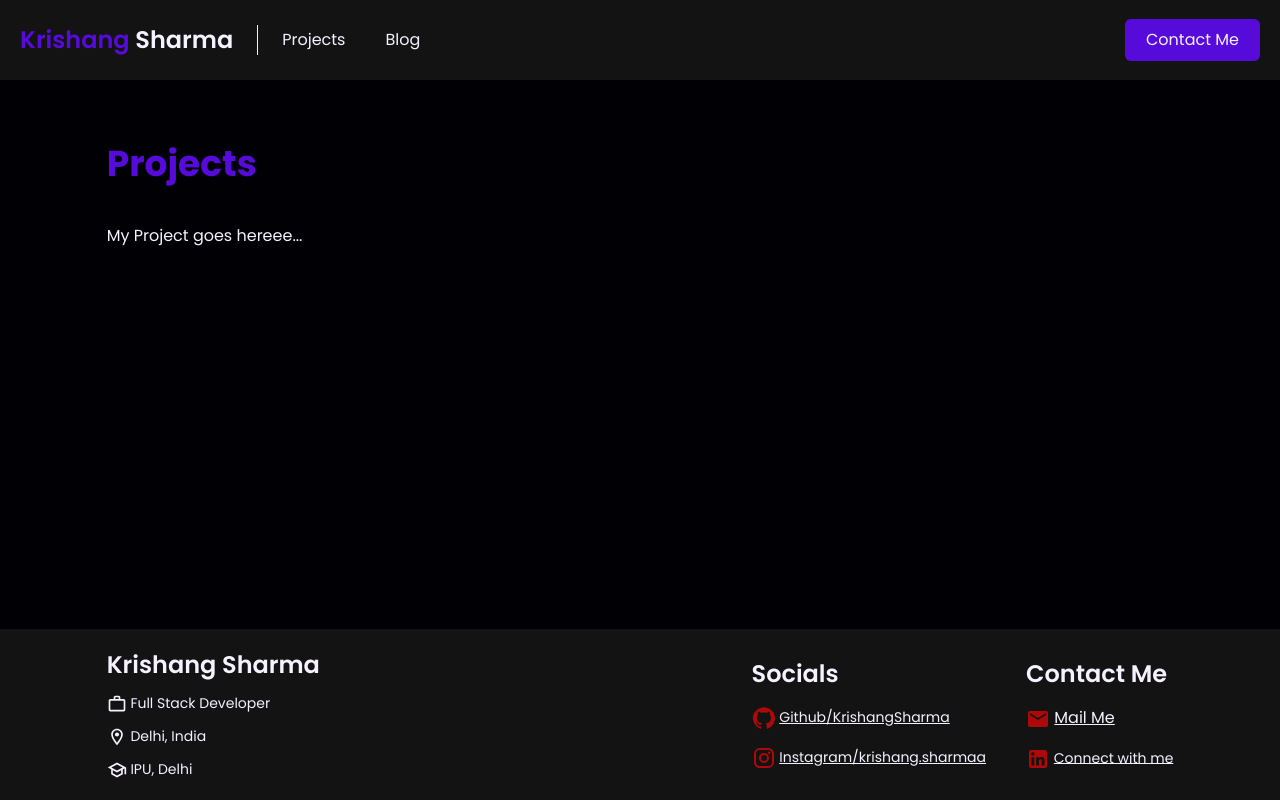
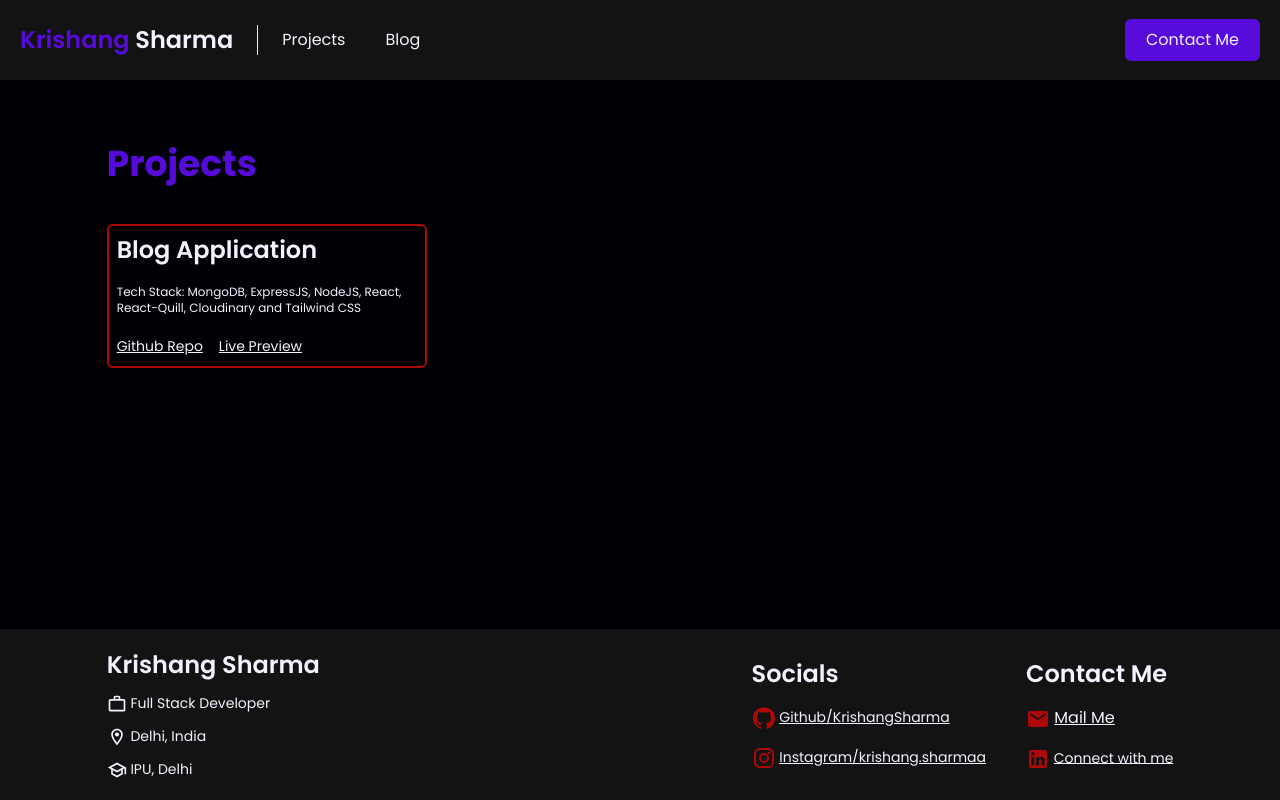
Before and after one commit to KrishangSharma/portfolio, a React (Vite) app: page /projects in a window 1280 px wide. Built offline with nearby package versions, Linux system fonts and the light colour scheme.

Commit message:
Projects Pages completed!

```diff
--- /dev/null
+++ b/assets/projectDetails.json
@@ -0,0 +1,8 @@
+[
+  {
+    "title": "Blog Application",
+    "stack": "MongoDB, ExpressJS, NodeJS, React, React-Quill, Cloudinary and Tailwind CSS",
+    "repo": "https://github.com/KrishangSharma/blog-server",
+    "live": "https://krishangsharma.vercel.app/blogs"
+  }
+]
--- /dev/null
+++ b/src/components/Project.jsx
@@ -0,0 +1,28 @@
+import PropTypes from "prop-types";
+
+const Project = ({ title, stack, repo, live }) => {
+  return (
+    <div className=" w-full gap-4 md:w-80 md:h-36 md:gap-0 p-2 border-2 border-accent rounded-md bg-black flex flex-col justify-between">
+      <h2 className="text-2xl font-semibold">{title}</h2>
+      <span className="text-xs">Tech Stack: {stack}</span>
+      <div className="w-2/3 md:w-full flex items-center gap-4 ">
+        <a href={repo} target="_blank" rel="noopener noreferrer">
+          <span className="text-sm underline ">Github Repo</span>
+        </a>
+        <a href={live} target="_blank" rel="noopener noreferrer">
+          <span className="text-sm underline">Live Preview</span>
+        </a>
+      </div>
+    </div>
+  );
+};
+
+export default Project;
+
+// Prop Validations
+Project.propTypes = {
+  title: PropTypes.string.isRequired,
+  stack: PropTypes.string.isRequired,
+  repo: PropTypes.string.isRequired,
+  live: PropTypes.string.isRequired,
+};
--- a/src/components/exports.js
+++ b/src/components/exports.js
@@ -4,3 +4,4 @@ export { default as Timeline } from "./Timeline.jsx";
 export { default as Footer } from "./Footer.jsx";
 export { default as BlogCard } from "./BlogCard.jsx";
 export { default as Blog } from "./Blog.jsx";
+export { default as Project } from "./Project.jsx";
--- a/src/pages/Projects.jsx
+++ b/src/pages/Projects.jsx
@@ -1,10 +1,33 @@
+// Package imports
+import { useState, useEffect } from "react";
+
+// Component Imports
+import data from "../../assets/projectDetails.json";
+import { Project } from "../components/exports";
+
 const Projects = () => {
+  const [projects, setProjects] = useState([]);
+
+  useEffect(() => {
+    setProjects(data);
+  }, []);
+
   return (
     <div className="w-5/6 mx-auto py-16 flex flex-col gap-10 ">
       <h1 className="text-4xl font-bold">
         <span className="text-primary">Projects</span>
       </h1>
-      <div>My Project goes hereee...</div>
+      <div className="w-full flex flex-col items-center md:flex-row gap-8 md:flex-wrap">
+        {projects.map((project, index) => (
+          <Project
+            key={index}
+            title={project.title}
+            stack={project.stack}
+            repo={project.repo}
+            live={project.live}
+          />
+        ))}
+      </div>
     </div>
   );
 };
```
Also changed, not shown: assets/project-server.jpg (deleted).
